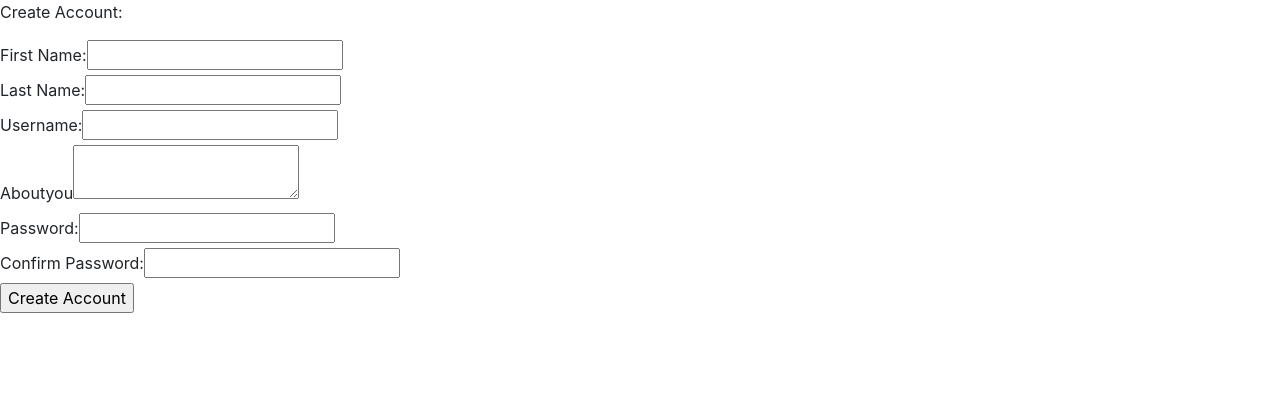
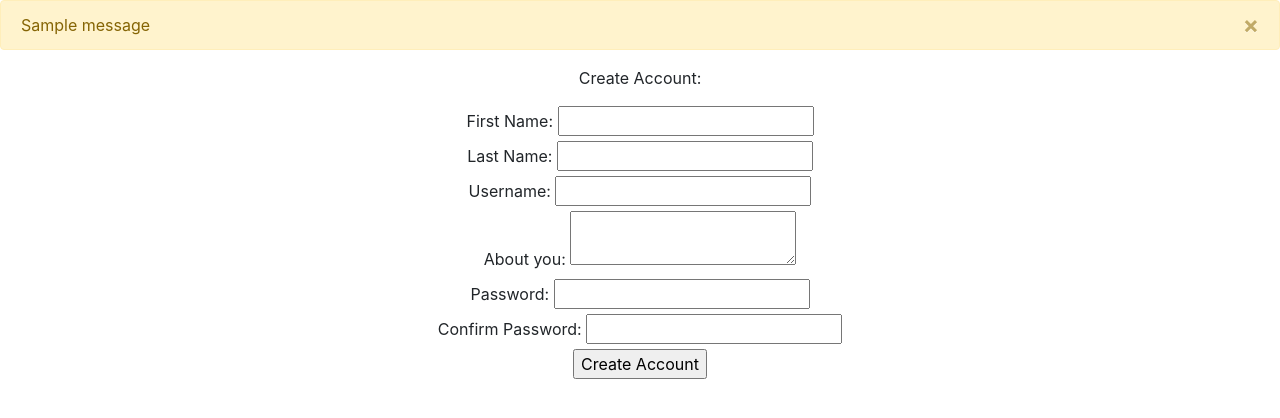
Before and after one commit to nathanspang/name.world, a Flask app: page /createaccount in a window 1280 px wide. Shown: the part 56-474 px from the top of the page. Run offline with Flask 2, Linux system fonts and the light colour scheme; one stand-in notice (Sample message) is shown; some libraries are stand-ins or nearby versions.

Commit message:
added flash messages

```diff
--- a/app.py
+++ b/app.py
@@ -1,4 +1,4 @@
-from flask import Flask, render_template, session, redirect, url_for
+from flask import Flask, render_template, session, redirect, url_for, flash
 from forms import LogIn, CreateAccount
 
 app = Flask(__name__)
@@ -17,6 +17,7 @@ def login():
     if form.validate_on_submit():
         session['username'] = form.username.data
         session['password'] = form.password.data
+        flash(f'Thank you, Login Successful!')
         return redirect(url_for('namegroup'))
 
     return render_template('login.html', form=form, username=username, password=password)
@@ -26,6 +27,7 @@ def createaccount():
     first_name = False
     last_name = False
     username = False
+    aboutyou = False
     password = False
     confirm_pass = False
 
@@ -35,12 +37,14 @@ def createaccount():
         session['first_name'] = form.first_name.data
         session['last_name'] = form.last_name.data
         session['username'] = form.username.data
+        session['aboutyou'] = form.aboutyou.data
         session['password'] = form.password.data
         session['confirm_pass'] = form.confirm_pass.data
+        flash(f'Thank you, Account Created! Please Log in to continue: ')
         return redirect(url_for('login'))
 
     return render_template('createaccount.html', form=form, first_name=first_name,
-    last_name=last_name, username=username, password=password, confirm_pass=confirm_pass)
+    last_name=last_name, username=username, aboutyou=aboutyou, password=password, confirm_pass=confirm_pass)
 
 @app.route('/namegroup')
 def namegroup():
--- a/forms.py
+++ b/forms.py
@@ -11,7 +11,7 @@ class CreateAccount(FlaskForm):
     first_name = StringField('First Name: ', validators=[DataRequired()])
     last_name = StringField('Last Name: ', validators=[DataRequired()])
     username = StringField('Username: ', validators=[DataRequired()])
-    aboutyou = TextAreaField()
+    aboutyou = TextAreaField('About you: ')
     password = StringField('Password: ', validators=[DataRequired()])
     confirm_pass = StringField('Confirm Password: ', validators=[DataRequired()])
     submit = SubmitField('Create Account')
--- a/templates/base.html
+++ b/templates/base.html
@@ -14,6 +14,19 @@
             <a class="navbar-brand" href="{{ url_for('index') }}">name.world</a>
         </nav>
 
+        {% with messages = get_flashed_messages() %}
+            {% if messages %}
+                {% for message in get_flashed_messages() %}
+                    <div class="alert alert-warning alert-dismissible fade show" role="alert">
+                        {{message}}
+                        <button type="button" class="close" data-dismiss="alert" aria-label="Close">
+                            <span aria-hidden="true">&times;</span>
+                        </button>
+                    </div>
+                {% endfor %}
+            {% endif %}
+        {% endwith %}
+
         {% block content%}
 
         {% endblock %}
--- a/templates/createaccount.html
+++ b/templates/createaccount.html
@@ -1,6 +1,7 @@
 {% extends 'base.html' %}
 
 {% block content%}
+<div class="container" align="center">
     {% if first_name and last_name and username and password and confirm_pass %}
         <p>Thank you {{ first_name }} {{ last_name }}! Account Created</p>
     {% else %}
@@ -9,19 +10,19 @@
 
     <form method="POST">
         {{ form.hidden_tag() }}
-    {{ form.first_name.label }}{{ form.first_name() }}
+        {{ form.first_name.label }} {{ form.first_name() }}
         <br>
-    {{ form.last_name.label }}{{ form.last_name() }}
+        {{ form.last_name.label }} {{ form.last_name() }}
         <br>
-    {{ form.username.label }}{{ form.username() }}
+        {{ form.username.label }} {{ form.username() }}
         <br>
-    {{ form.aboutyou.label }}{{ form.aboutyou() }}
+        {{ form.aboutyou.label }} {{ form.aboutyou() }}
         <br>
-    {{ form.password.label }}{{ form.password() }}
+        {{ form.password.label }} {{ form.password() }}
         <br>
-    {{ form.confirm_pass.label }}{{ form.confirm_pass() }}
+        {{ form.confirm_pass.label }} {{ form.confirm_pass() }}
         <br>
         {{ form.submit() }}
     </form>
-
+</div>
 {% endblock %}
--- a/templates/namegroup.html
+++ b/templates/namegroup.html
@@ -1,5 +1,7 @@
 {% extends 'base.html' %}
 
 {% block content %}
-<h1>{{ session['first_name'] }} {{ session['last_name'] }} Group</h1>
+<div class="container" align="center">
+    <h1>{{ session['first_name'] }} {{ session['last_name'] }} Group</h1>
+</div>
 {% endblock %}
```
Also changed, not shown: templates/login.html (+2 -8 lines). Lines whose indentation alone changed are shown as unchanged.
